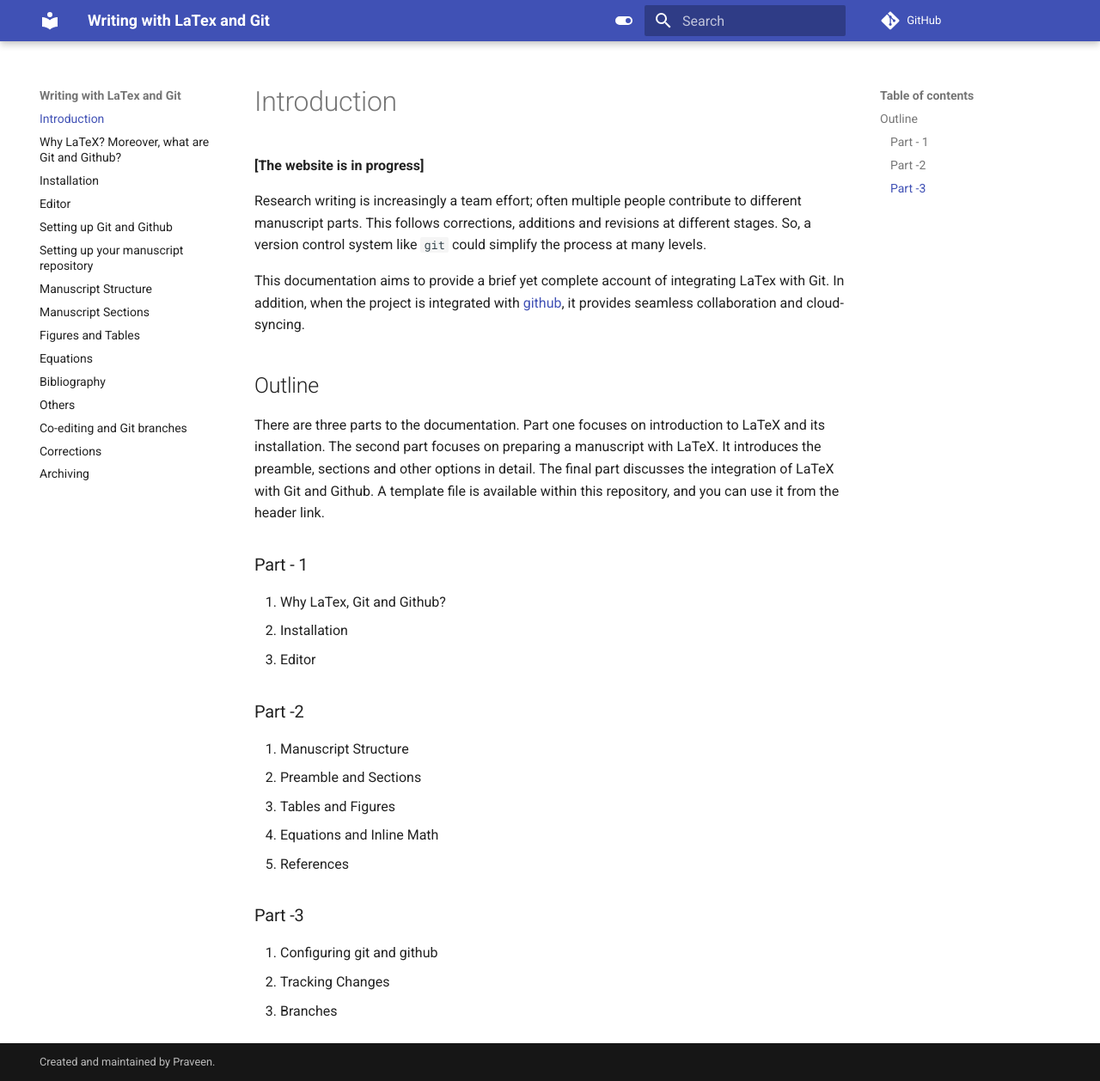
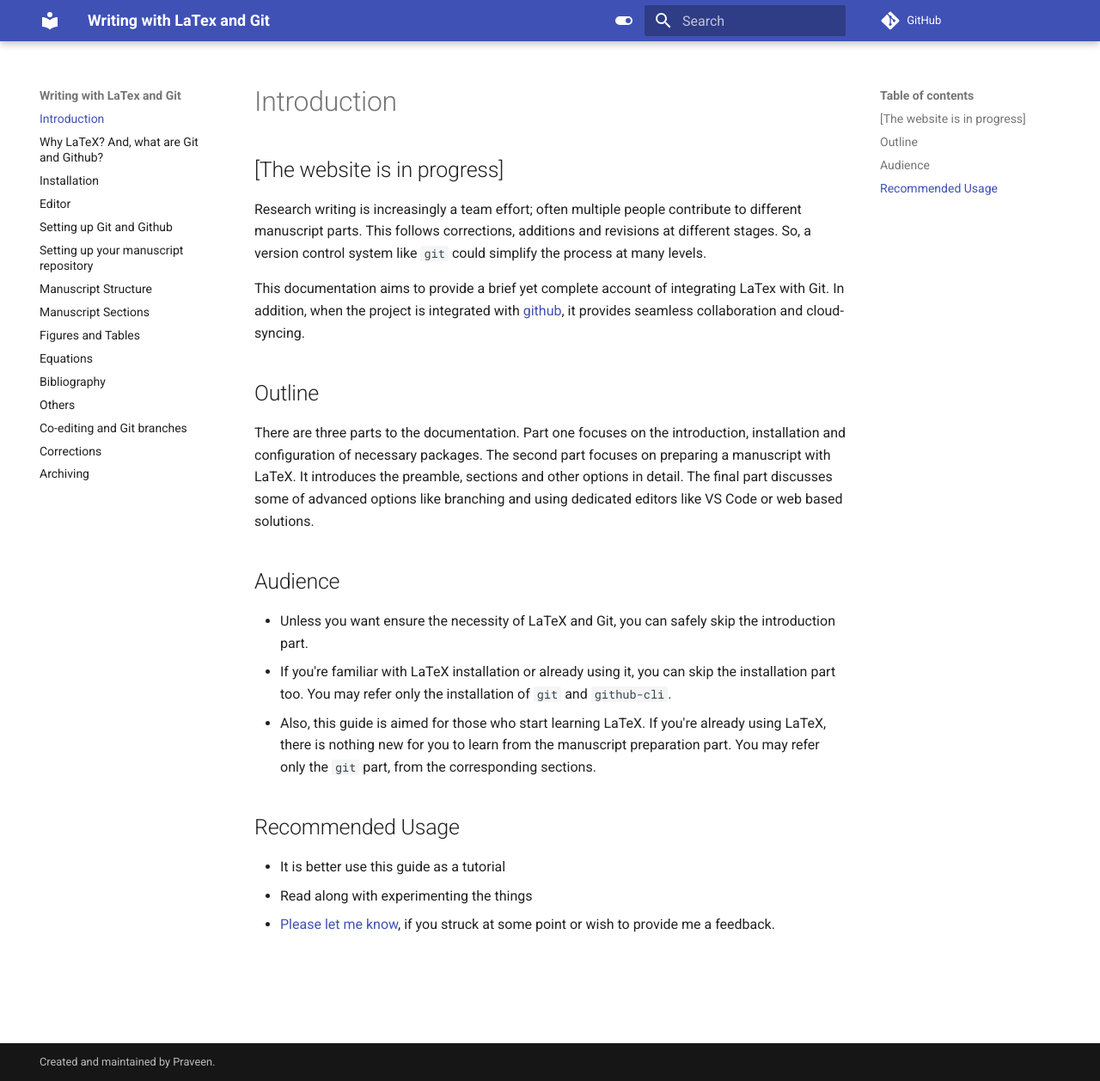
Before and after one commit to prvn-pa/latex-manuscript, an MkDocs documentation site: the page built from docs/index.md, in a window 1280 px wide and 1258 px high. Shown: the whole window at 86% size. Built offline with MkDocs 1.6.1 and Material for MkDocs 9.7.7, drawn with Linux system fonts in a browser that asks for light colours; comment, search, counter and statistics services are not loaded.

Commit message:
minor corrections

```diff
--- a/docs/index.md
+++ b/docs/index.md
@@ -1,6 +1,6 @@
 # Introduction
 
-**[The website is in progress]**
+## [The website is in progress]
 
 Research writing is increasingly a team effort; often multiple people contribute to different manuscript parts. This follows corrections, additions and revisions at different stages. So, a version control system like `git` could simplify the process at many levels.
 
@@ -8,24 +8,16 @@ This documentation aims to provide a brief yet complete account of integrating L
 
 ## Outline
 
-There are three parts to the documentation. Part one focuses on introduction to LaTeX and its installation. The second part focuses on preparing a manuscript with LaTeX. It introduces the preamble, sections and other options in detail. The final part discusses the integration of LaTeX with Git and Github. A template file is available within this repository, and you can use it from the header link.
+There are three parts to the documentation. Part one focuses on the introduction, installation and configuration of necessary packages. The second part focuses on preparing a manuscript with LaTeX. It introduces the preamble, sections and other options in detail. The final part discusses some of advanced options like branching and using dedicated editors like VS Code or web based solutions.
 
-### Part - 1
+## Audience
 
-1. Why LaTex, Git and Github?
-2. Installation
-3. Editor
+- Unless you want ensure the necessity of LaTeX and Git, you can safely skip the introduction part.
+- If you're familiar with LaTeX installation or already using it, you can skip the installation part too. You may refer only the installation of `git` and `github-cli`.
+- Also, this guide is aimed for those who start learning LaTeX. If you're already using LaTeX, there is nothing new for you to learn from the manuscript preparation part. You may refer only the `git` part, from the corresponding sections.
 
-### Part -2
+## Recommended Usage
 
-4. Manuscript Structure
-5. Preamble and Sections
-6. Tables and Figures
-7. Equations and Inline Math
-8. References
-
-### Part -3
-
-9.  Configuring git and github
-10. Tracking Changes
-11. Branches
+- It is better use this guide as a tutorial
+- Read along with experimenting the things
+- [Please let me know](mailto:prvnpa4@gmail.com), if you struck at some point or wish to provide me a feedback.
```
Also changed, not shown: docs/01_why-latex.md (+4 -4 lines), docs/02_installation.md (+1 -1 lines).
